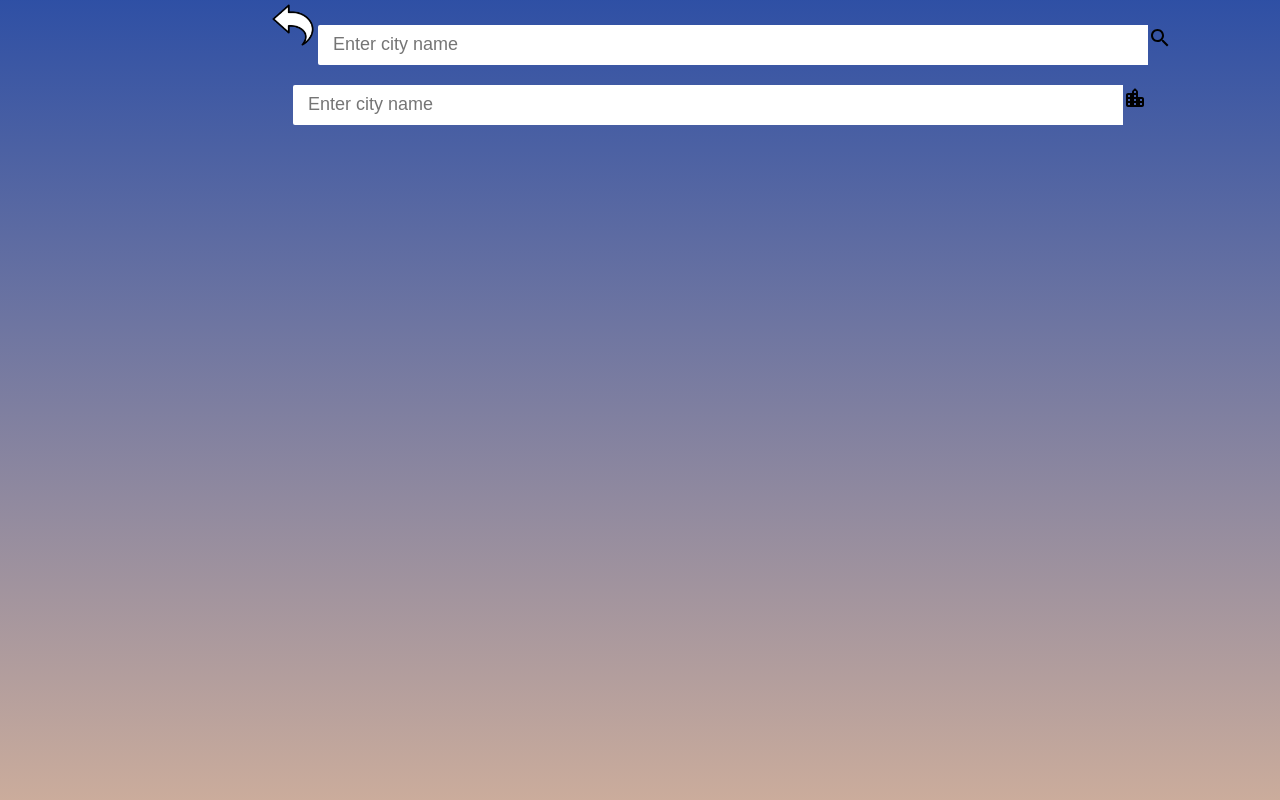
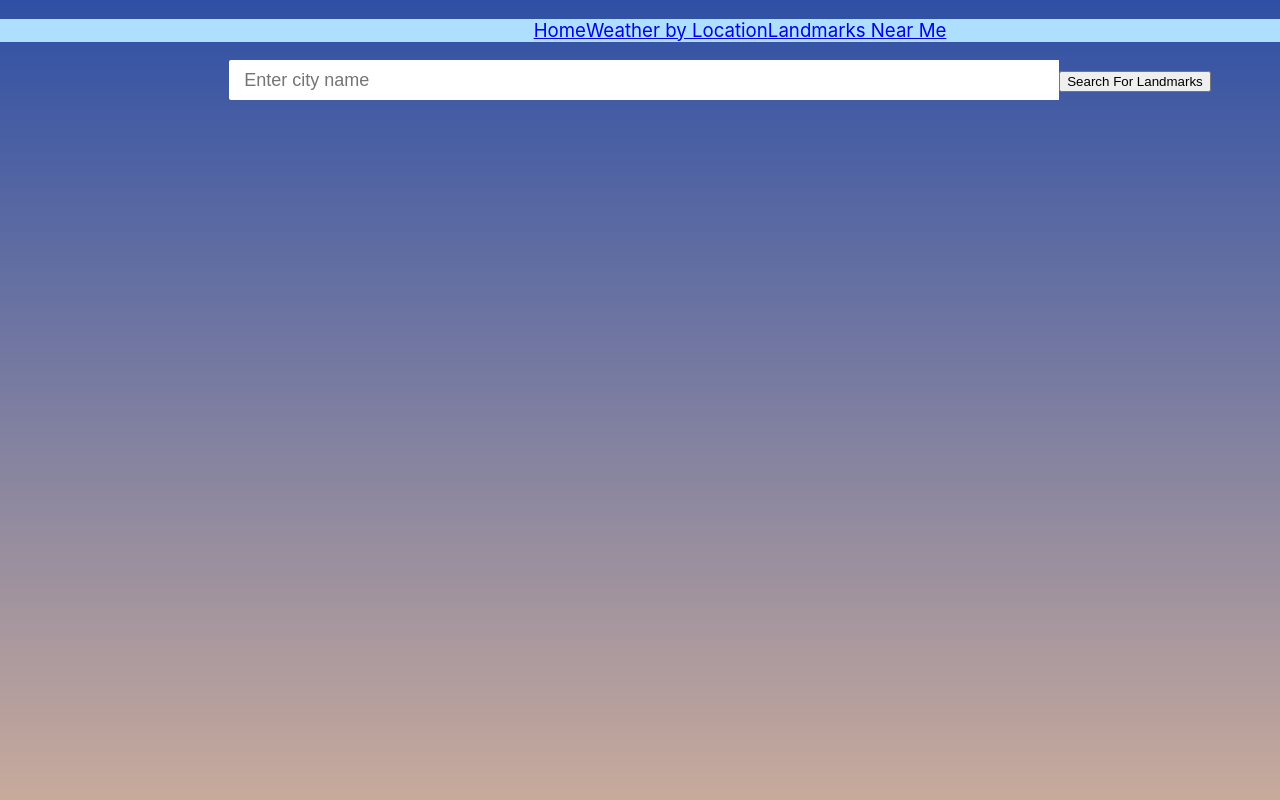
Before and after one commit to HussamK28/Weather-App, a React (Create React App) app in the folder tourcaster/: page /Landmarks in a window 1280 px wide. Shown: the top 800 px of the page. Built offline with nearby package versions, Linux system fonts and the light colour scheme; no server answers.

Commit message:
Added navbar and fixed some issues

```diff
--- a/tourcaster/package.json
+++ b/tourcaster/package.json
@@ -3,6 +3,9 @@
   "version": "0.1.0",
   "private": true,
   "dependencies": {
+    "@emotion/react": "^11.11.4",
+    "@emotion/styled": "^11.11.0",
+    "@mui/material": "^5.15.14",
     "@testing-library/jest-dom": "^5.17.0",
     "@testing-library/react": "^13.4.0",
     "@testing-library/user-event": "^13.5.0",
@@ -34,5 +37,8 @@
       "last 1 firefox version",
       "last 1 safari version"
     ]
+  },
+  "devDependencies": {
+    "react-router-dom": "^5.3.4"
   }
 }
--- a/tourcaster/src/App.js
+++ b/tourcaster/src/App.js
@@ -1,8 +1,10 @@
-// App.js
 import React from 'react';
 import './App.css';
-import SearchBar from './Components/searchBar';
-import Landmarks from './Components/Landmarks'
+import NavBar from './Components/Navbar';
+import SearchBar from './Components/SearchBar';
+import Landmarks from './Components/Landmarks';
+import Home from './Components/Home';
+import { BrowserRouter as Router, Route, Switch } from "react-router-dom";
 
 const App = () => {
 
@@ -11,14 +13,24 @@ const App = () => {
   }
 
   return (
-    <div className='container'>
-      <SearchBar onSearchChange={searchChange}/>
-      <br />
-      <Landmarks />
-      <br />
-
-    </div>
+    <Router>
+      <div className='App'>
+        <NavBar />
+        <div className='content'>
+          <Switch>
+            <Route exact path='/'>
+              <Home />
+            </Route>
+            <Route path='/searchBar'>
+              <SearchBar />
+            </Route>
+            <Route path='/Landmarks'>
+              <Landmarks />
+            </Route>
+          </Switch>
+        </div>
+      </div>
+    </Router>
   );
-};
-
+}
 export default App;
--- /dev/null
+++ b/tourcaster/src/Components/Home.js
@@ -0,0 +1,7 @@
+import React from "react";
+const Home = () => {
+    return (
+        <h1>Home</h1>
+    )
+}
+export default Home;
--- a/tourcaster/src/Components/Landmarks.css
+++ b/tourcaster/src/Components/Landmarks.css
@@ -1,3 +1,3 @@
-body {
-    background-color: hotpink;
+.searchButton {
+    display: flexbox;
 }
--- a/tourcaster/src/Components/Landmarks.js
+++ b/tourcaster/src/Components/Landmarks.js
@@ -1,5 +1,4 @@
-import React, { useEffect, useState } from 'react'; // imported React
-import LocationCityRoundedIcon from '@mui/icons-material/LocationCityRounded'; // imported city button
+import React, { useState } from 'react'; // imported React
 import './Landmarks.css'
 
 const Landmarks = () => {
@@ -45,16 +44,18 @@ const Landmarks = () => {
         <div className='search'>
             <div className='inputBox'>
                 <input type="text" placeholder="Enter city name" value={city} onChange={handleInputChange} />
-                <div className='searchButton'><LocationCityRoundedIcon onClick={handleSubmit} /></div>
+                <div className='searchButton'>
+                    <button onClick={handleSubmit} >Search For Landmarks</button>
+                </div>
+
             </div>
             {landmarkData ? (
-                <div className='infoBox'>
-                    <h1>Your nearest 3 landmarks are:</h1>
+                <div className='landmarkInfoBox'>
+                    <h1>Your nearest 3 landmarks in {city} are:</h1>
                     <div className='landmarkInfo'>
                     <img src={`${landmarkData[0].categories[0].icon.prefix}64${landmarkData[0].categories[0].icon.suffix}`} alt="Landmark Icon" />
                         <h2>{landmarkData[0].name}</h2>
                         <h3>{landmarkData[0].location.formatted_address}</h3>
-                        <p>{landmarkData[0].description}</p>
 
                     </div>
                     <div className='landmarkInfo'>
--- /dev/null
+++ b/tourcaster/src/Components/Navbar.css
@@ -0,0 +1,10 @@
+nav {
+        background-color: rgb(175, 223, 255);
+        font-size: 14pt;
+        text-align: center;
+}
+
+li {
+    display: inline-block;
+    list-style-type: none;
+  }
--- /dev/null
+++ b/tourcaster/src/Components/Navbar.js
@@ -0,0 +1,25 @@
+import React from "react";
+import { Link } from "react-router-dom";
+import './Navbar.css'
+
+const NavBar = () => {
+    return (
+        <>
+            <nav>
+                <ul>
+                <li>
+                        <Link to='/'>Home</Link>
+                    </li>
+                    <li>
+                        <Link to='/SearchBar'>Weather by Location</Link>
+                    </li>
+                    <li>
+                        <Link to="/Landmarks">Landmarks Near Me</Link>
+                    </li>
+                </ul>
+            </nav>
+        </>
+    );
+};
+
+export default NavBar;
--- a/tourcaster/src/Components/searchBar.css
+++ b/tourcaster/src/Components/searchBar.css
@@ -8,12 +8,18 @@
 }
 .temp {
   text-align: right;
-  size: 20px;
+  font-size: 36px;
+}
+
+.maxTemp, .minTemp {
+  text-align: right;
+  font-size: medium;
 }
 
 .search {
 text-align: center;
 }
+
 
 .search input {
   background-color: white;
@@ -45,5 +51,5 @@ text-align: center;
 }
 .cityName {
   text-align: left;
-  size: 24;
+  font-size: 48px;
 }
--- a/tourcaster/src/Components/searchBar.js
+++ b/tourcaster/src/Components/searchBar.js
@@ -1,7 +1,6 @@
 import React, { useEffect, useState } from 'react';
 import axios from 'axios';
 import './searchBar.css'; // Import CSS file
-import SearchIcon from '@mui/icons-material/Search'; // import searchIcon button
 import backArrow from './BackArrow.png'
 
 const SearchBar = () => {
@@ -29,23 +28,23 @@ const SearchBar = () => {
         fetchData();
     };
 
-    const clickBackArrow = () => {
-        window.location.href = "https://www.google.co.uk/?client=safari"
-    }
     return (
         <div className='search'>
-            <img src={backArrow} alt='backArrow' className='backArrow'width={50} onClick={clickBackArrow}/>
             <div className='inputBox'>
-                <input type="text" placeholder="Enter city name" value={city} onChange={handleInputChange} />
-                <div className='searchButton'><SearchIcon onChange={handleSubmit} /></div>
+            <input type="text" placeholder="Enter city name" value={city} onChange={handleInputChange} />
+            <div className='searchButton'>
+                <button onClick={handleSubmit}>Search</button>
             </div>
+        </div>
+
             {weatherData ? (
                 <>
                     <div className='infoBox'>
                         <h1 className='cityName'>{weatherData.name}, {weatherData.sys.country}</h1>
                         <h2 className='temp'>{weatherData.main.temp}°C</h2>
-                        <h2 className='maxTemp'>{weatherData.main.temp_max}°C</h2>
-                        <h2 className='minTemp'>{weatherData.main.temp_min}°C</h2>
+                        <h2 className='maxTemp'>H:{weatherData.main.temp_max}°C</h2>
+                        <h2 className='minTemp'>L:{weatherData.main.temp_min}°C</h2>
+                        <h3 className='desc'>{weatherData.description}</h3>
                     </div>
                 </>
             ) : null}
```
Also changed, not shown: tourcaster/src/Components/Description.js (+5 -3 lines), 1 other file (tests, documents, lock files or other folders).
